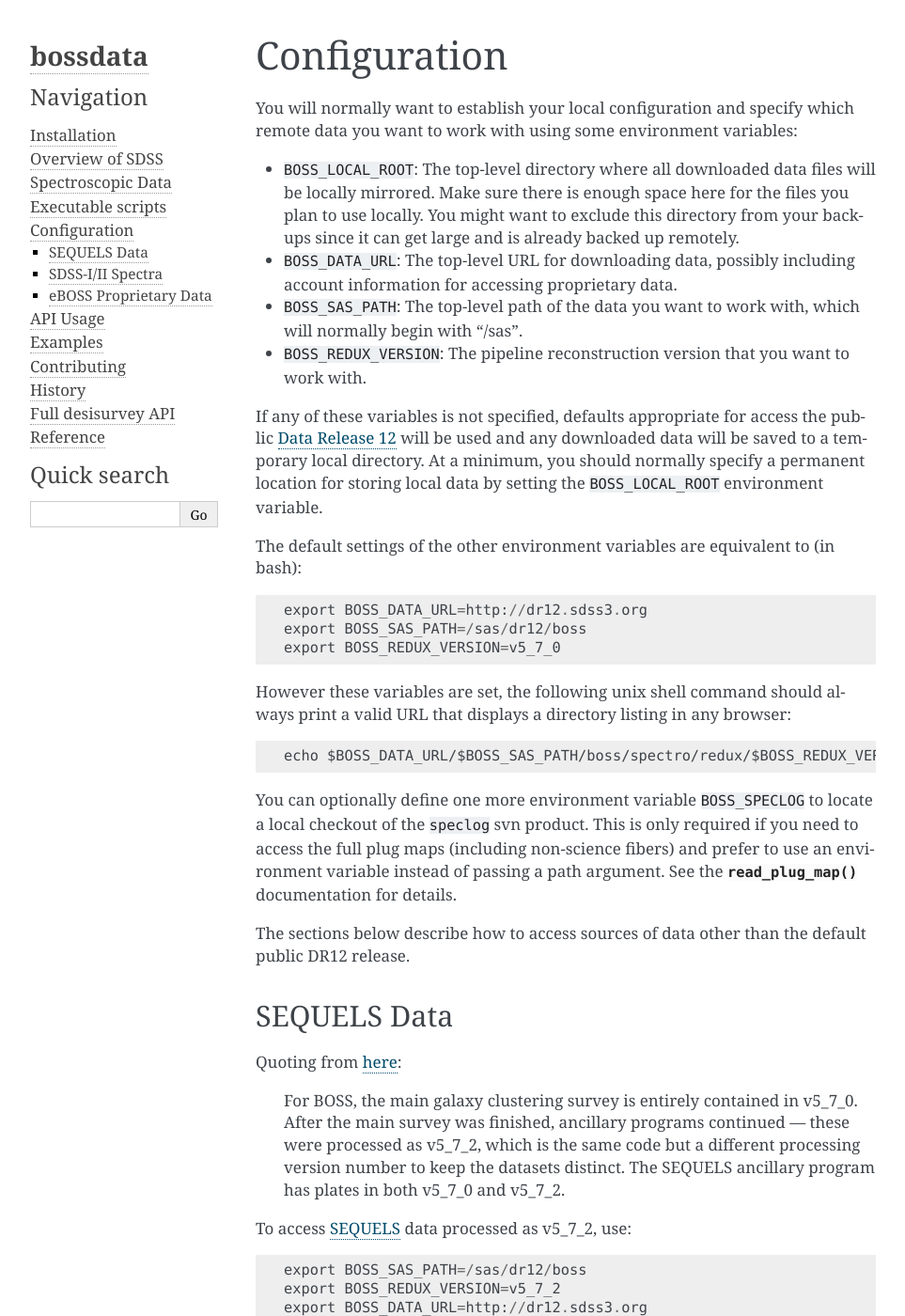
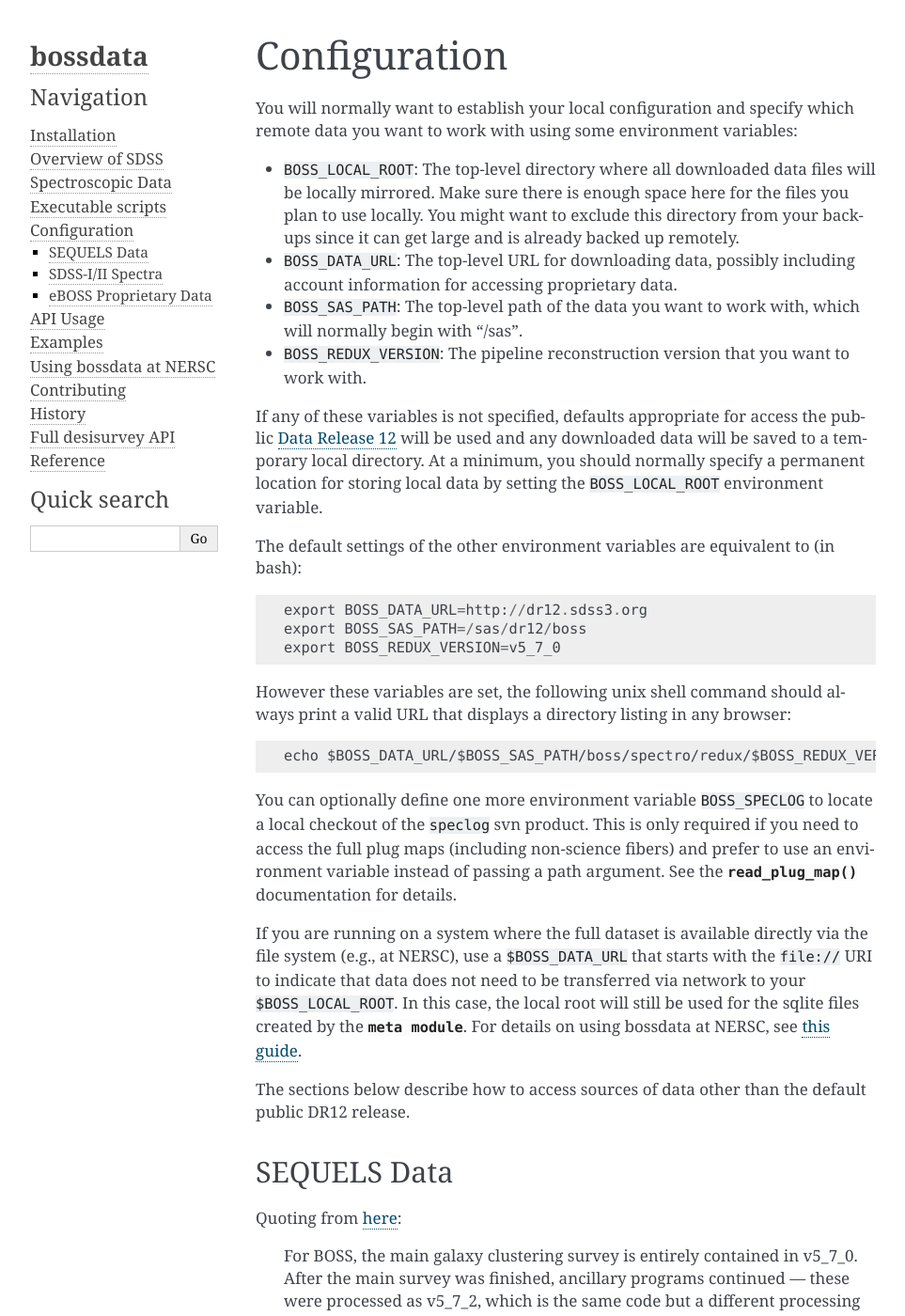
Before and after one commit to dkirkby/bossdata, a Sphinx documentation site: the page built from docs/envvar.rst, in a window 1280 px wide and 1400 px high. Shown: the whole window at 94% size, without its empty margins (148-1111 px from the left). Built offline with Sphinx 7.4.7, drawn with Linux system fonts in a browser that asks for light colours.

Commit message:
Add recipe for running at nersc

```diff
--- a/bin/scripts.rst
+++ b/bin/scripts.rst
@@ -12,7 +12,7 @@
 bossquery
 ---------
 
-Query the meta data for BOSS observations. For example::
+Query the meta data for BOSS observations. For example (the initial setup might take a few minutes if you have never used this command before)::
 
     bossquery --what PLATE,MJD,FIBER,PLUG_RA,PLUG_DEC,Z --where 'OBJTYPE="QSO"' --sort Z --save qso.dat
 
--- a/docs/envvar.rst
+++ b/docs/envvar.rst
@@ -23,8 +23,11 @@
 You can optionally define one more environment variable ``BOSS_SPECLOG`` to locate a local checkout
 of the ``speclog`` svn product.  This is only required if you need to access the full plug maps
 (including non-science fibers) and prefer to use an environment variable instead of passing a
-path argument.  See the :meth:`read_plug_map() <bossdata.raw.RawImageFile.read_plug_map>` documentation
-for details.
+path argument.  See the :meth:`read_plug_map() <bossdata.raw.RawImageFile.read_plug_map>`
+documentation for details.
+
+If you are running on a system where the full dataset is available directly via the file system (e.g., at NERSC), use a ``$BOSS_DATA_URL`` that starts with the ``file://`` URI to indicate that data does not need to be transferred via network to your ``$BOSS_LOCAL_ROOT``.  In this case,
+the local root will still be used for the sqlite files created by the :mod:`meta module <bossdata.meta>`. For details on using bossdata at NERSC, see :doc:`this guide </nersc>`.
 
 The sections below describe how to access sources of data other than the default public DR12 release.
 
--- a/docs/index.rst
+++ b/docs/index.rst
@@ -17,6 +17,7 @@
   envvar
   usage
   examples
+  nersc
   contributing
   history
   api
```
Also changed, not shown: docs/nersc.rst (added, +47 -0 lines).
